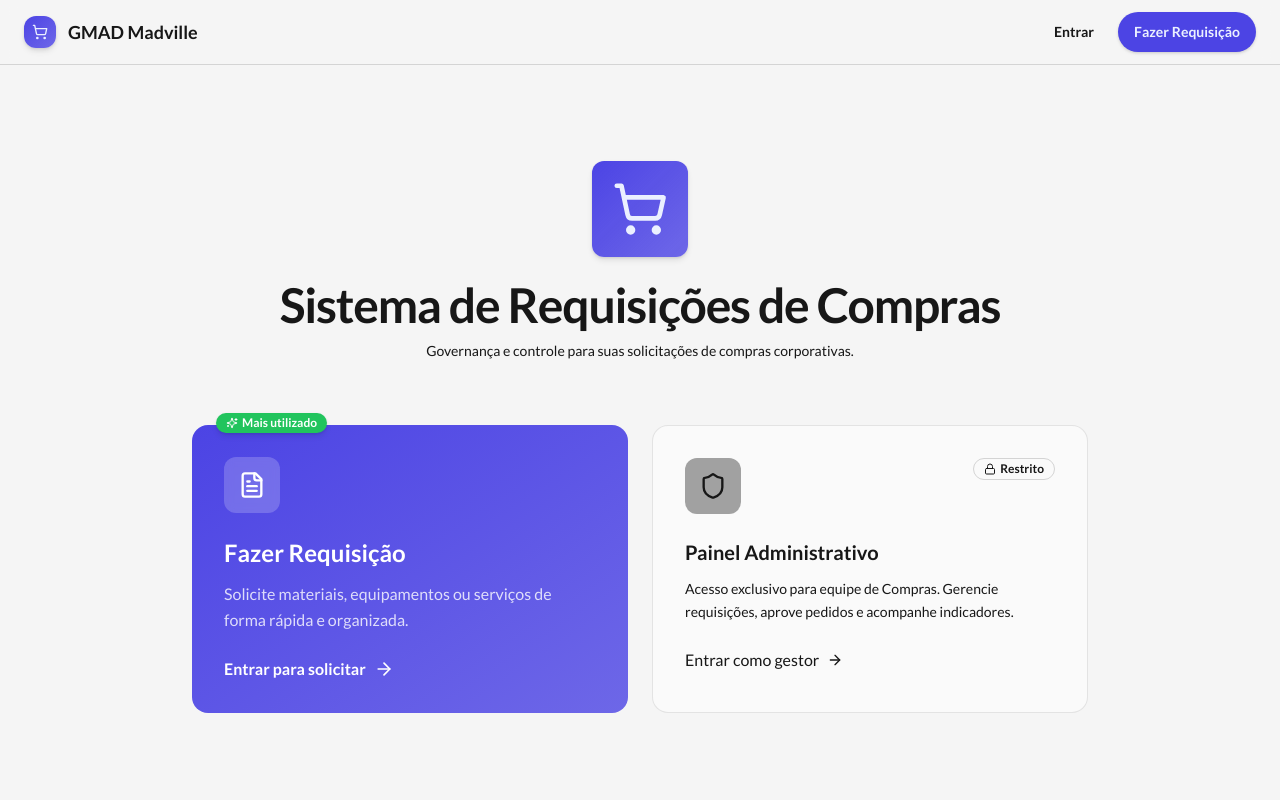
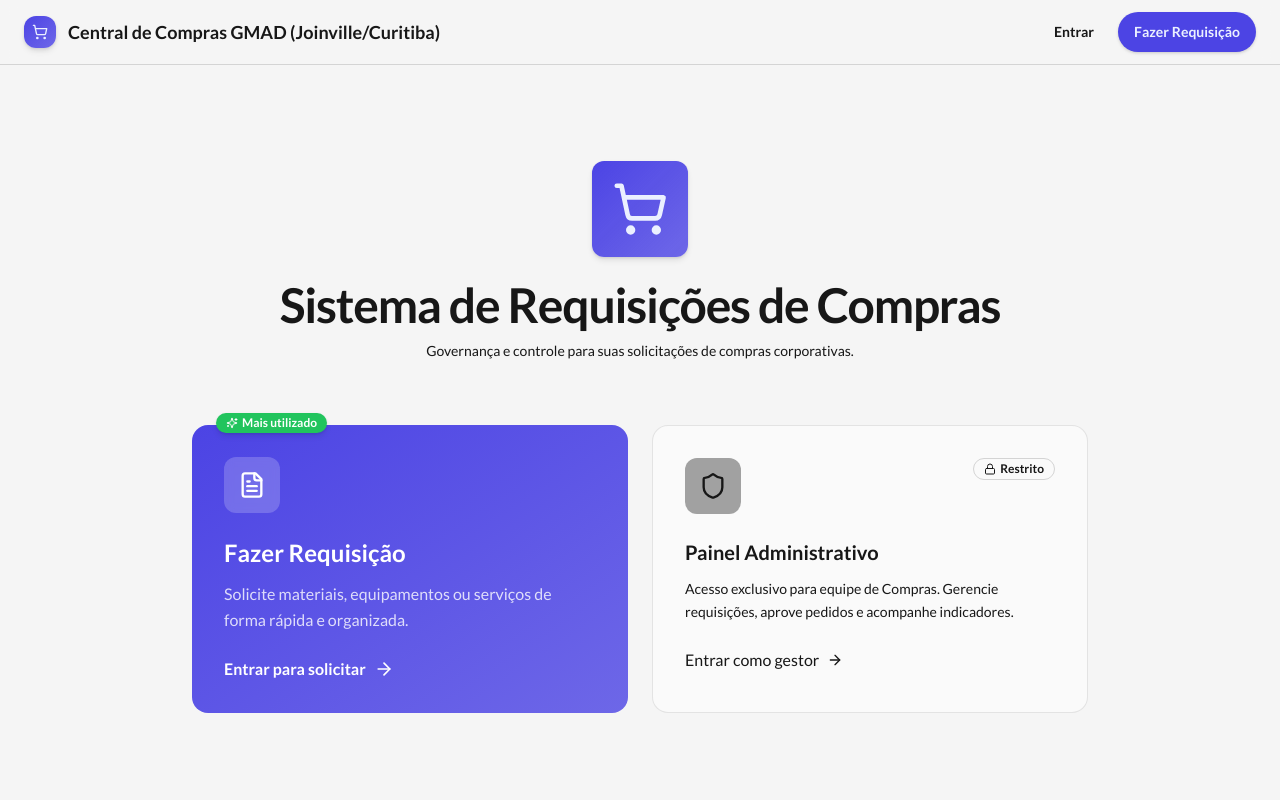
Before and after one commit to borba-anderson/comprasmadville, a React (Vite) app: page / in a window 1280 px wide. Shown: the top 800 px of the page. Built offline with nearby package versions, Linux system fonts and the light colour scheme; the HTML template or start-up script is replaced by a standard one.

Commit message:
Visual edit in Lovable
Edited UI in Lovable

```diff
--- a/src/components/layout/Logo.tsx
+++ b/src/components/layout/Logo.tsx
@@ -33,7 +33,7 @@ export function Logo({
         <ShoppingCart className={cn('text-primary-foreground', iconSizes[size])} />
       </div>
       {showText && <div>
-          <h1 className={cn('font-extrabold text-foreground', textSizes[size])}>GMAD Madville</h1>
+          <h1 className={cn('font-extrabold text-foreground', textSizes[size])}>Central de Compras GMAD (Joinville/Curitiba)</h1>
           {size !== 'sm' && <p className="text-xs text-muted-foreground font-medium">
               Sistema de Requisições
             </p>}
```
